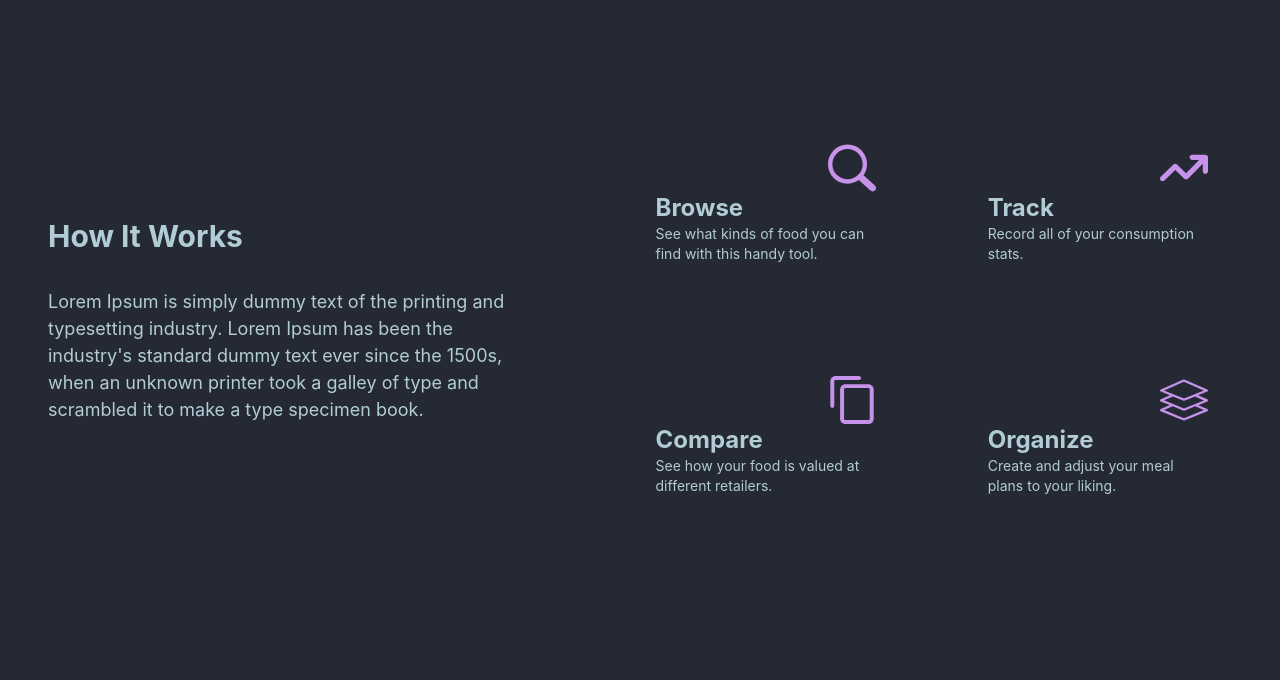
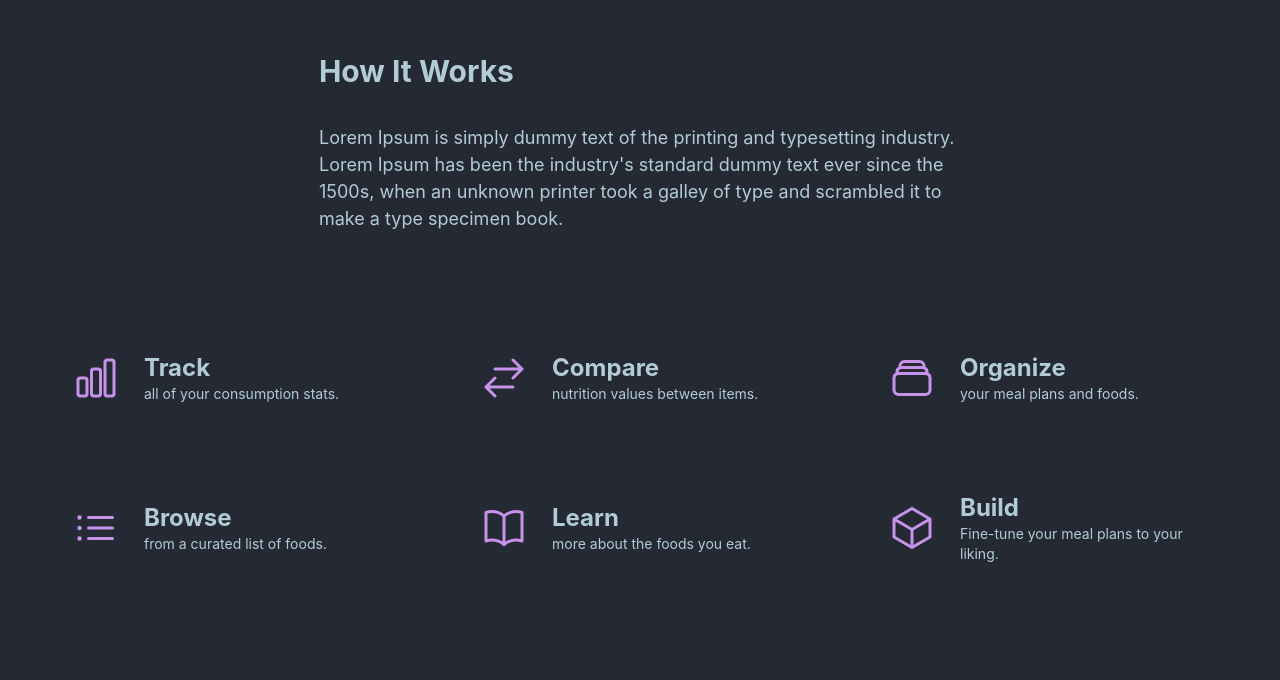
Before and after one commit to DanielCW7/food-finder, a React (Create React App) app: page / in a window 1280 px wide. Shown: the part 880-1560 px from the top of the page. Built offline with nearby package versions, Linux system fonts and the light colour scheme.

Commit message:
STYLE(about): restyle and add blocks to 'about' section

```diff
--- a/src/components/about.js
+++ b/src/components/about.js
@@ -4,7 +4,7 @@
 const About = () => {
     return (
         <div className="bg-base-200 min-h-screen flex flex-col justify-center">
-            <div className="container mx-auto flex flex-col lg:flex-row">
+            <div className="container mx-auto flex flex-col">
 
                 <div className="mx-auto flex items-center max-w-max">
                     <div className="block prose lg:prose-lg p-8 lg:p-12">
@@ -19,32 +19,79 @@ const About = () => {
                 </div>
 
                 {/* cards section */}
-                <div className="grid gap-8 p-8 grid-cols-1 md:grid-cols-2">
+                <div className="grid gap-2 p-8 grid-cols-2 lg:grid-cols-3">
 
-                    <div className="lg:max-w-sm transition-all p-10 rounded hover:bg-base-300 cursor-pointer">
-                        <svg className="ml-auto h-12 w-12 fill-accent" x="0px" y="0px" viewBox="0 0 122.879 119.799"><g><path d="M49.988,0h0.016v0.007C63.803,0.011,76.298,5.608,85.34,14.652c9.027,9.031,14.619,21.515,14.628,35.303h0.007v0.033v0.04 h-0.007c-0.005,5.557-0.917,10.905-2.594,15.892c-0.281,0.837-0.575,1.641-0.877,2.409v0.007c-1.446,3.66-3.315,7.12-5.547,10.307 l29.082,26.139l0.018,0.016l0.157,0.146l0.011,0.011c1.642,1.563,2.536,3.656,2.649,5.78c0.11,2.1-0.543,4.248-1.979,5.971 l-0.011,0.016l-0.175,0.203l-0.035,0.035l-0.146,0.16l-0.016,0.021c-1.565,1.642-3.654,2.534-5.78,2.646 c-2.097,0.111-4.247-0.54-5.971-1.978l-0.015-0.011l-0.204-0.175l-0.029-0.024L78.761,90.865c-0.88,0.62-1.778,1.209-2.687,1.765 c-1.233,0.755-2.51,1.466-3.813,2.115c-6.699,3.342-14.269,5.222-22.272,5.222v0.007h-0.016v-0.007 c-13.799-0.004-26.296-5.601-35.338-14.645C5.605,76.291,0.016,63.805,0.007,50.021H0v-0.033v-0.016h0.007 c0.004-13.799,5.601-26.296,14.645-35.338C23.683,5.608,36.167,0.016,49.955,0.007V0H49.988L49.988,0z M50.004,11.21v0.007h-0.016 h-0.033V11.21c-10.686,0.007-20.372,4.35-27.384,11.359C15.56,29.578,11.213,39.274,11.21,49.973h0.007v0.016v0.033H11.21 c0.007,10.686,4.347,20.367,11.359,27.381c7.009,7.012,16.705,11.359,27.403,11.361v-0.007h0.016h0.033v0.007 c10.686-0.007,20.368-4.348,27.382-11.359c7.011-7.009,11.358-16.702,11.36-27.4h-0.006v-0.016v-0.033h0.006 c-0.006-10.686-4.35-20.372-11.358-27.384C70.396,15.56,60.703,11.213,50.004,11.21L50.004,11.21z"/></g></svg>
-                        <h3 className="text-2xl font-bold"> Browse </h3>
-                        <p className="text-sm"> See what kinds of food you can find with this handy tool. </p>
+                    <div className="lg:max-w-sm transition-all p-8 sm:p-10 rounded-xl hover:bg-base-300 cursor-pointer flex flex-col sm:flex-row">
+                        <div className="my-auto mr-6">
+                            <svg xmlns="http://www.w3.org/2000/svg" fill="none" viewBox="0 0 24 24" strokeWidth={1.5} stroke="currentColor" className="w-8 h-8 sm:w-12 sm:h-12 stroke-accent">
+                                <path strokeLinecap="round" strokeLinejoin="round" d="M3 13.125C3 12.504 3.504 12 4.125 12h2.25c.621 0 1.125.504 1.125 1.125v6.75C7.5 20.496 6.996 21 6.375 21h-2.25A1.125 1.125 0 0 1 3 19.875v-6.75ZM9.75 8.625c0-.621.504-1.125 1.125-1.125h2.25c.621 0 1.125.504 1.125 1.125v11.25c0 .621-.504 1.125-1.125 1.125h-2.25a1.125 1.125 0 0 1-1.125-1.125V8.625ZM16.5 4.125c0-.621.504-1.125 1.125-1.125h2.25C20.496 3 21 3.504 21 4.125v15.75c0 .621-.504 1.125-1.125 1.125h-2.25a1.125 1.125 0 0 1-1.125-1.125V4.125Z" />
+                            </svg>
+                        </div>
+                        <div className="my-auto">
+                            <h3 className="text-2xl font-bold"> Track </h3>
+                            <p className="text-xs sm:text-sm"> all of your consumption stats. </p>
+                        </div>
                     </div>
 
-                    <div className="lg:max-w-sm transition-all p-10 rounded hover:bg-base-300 cursor-pointer">
-                        <svg className="ml-auto h-12 w-12 fill-accent" x="0px" y="0px" viewBox="0 0 122.88 68.04"><g><path d="M2.03,56.52c-2.66,2.58-2.72,6.83-0.13,9.49c2.58,2.66,6.83,2.72,9.49,0.13l27.65-26.98l23.12,22.31 c2.67,2.57,6.92,2.49,9.49-0.18l37.77-38.22v19.27c0,3.72,3.01,6.73,6.73,6.73s6.73-3.01,6.73-6.73V6.71h-0.02 c0-1.74-0.67-3.47-2-4.78c-1.41-1.39-3.29-2.03-5.13-1.91H82.4c-3.72,0-6.73,3.01-6.73,6.73c0,3.72,3.01,6.73,6.73,6.73h17.63 L66.7,47.2L43.67,24.97c-2.6-2.5-6.73-2.51-9.33,0.03L2.03,56.52L2.03,56.52z"/></g></svg>
-                        <h3 className="text-2xl font-bold"> Track </h3>
-                        <p className="text-sm"> Record all of your consumption stats. </p>
+                    <div className="lg:max-w-sm transition-all p-8 sm:p-10 rounded-xl hover:bg-base-300 cursor-pointer flex flex-col sm:flex-row">
+                        <div className="my-auto mr-6">
+                            <svg xmlns="http://www.w3.org/2000/svg" fill="none" viewBox="0 0 24 24" strokeWidth={1.5} stroke="currentColor" className="w-8 h-8 sm:w-12 sm:h-12 stroke-accent">
+                                <path strokeLinecap="round" strokeLinejoin="round" d="M7.5 21 3 16.5m0 0L7.5 12M3 16.5h13.5m0-13.5L21 7.5m0 0L16.5 12M21 7.5H7.5" />
+                            </svg>
+                        </div>
+                        <div className="my-auto">
+                            <h3 className="text-2xl font-bold"> Compare </h3>
+                            <p className="text-xs sm:text-sm"> nutrition values between items. </p>
+                        </div>
                     </div>
 
-                    <div className="lg:max-w-sm transition-all p-10 rounded hover:bg-base-300 cursor-pointer">
-                    <svg className="ml-auto h-12 w-12 fill-accent" x="0px" y="0px" viewBox="0 0 111.07 122.88"><g><path class="st0" d="M97.67,20.81L97.67,20.81l0.01,0.02c3.7,0.01,7.04,1.51,9.46,3.93c2.4,2.41,3.9,5.74,3.9,9.42h0.02v0.02v75.28 v0.01h-0.02c-0.01,3.68-1.51,7.03-3.93,9.46c-2.41,2.4-5.74,3.9-9.42,3.9v0.02h-0.02H38.48h-0.01v-0.02 c-3.69-0.01-7.04-1.5-9.46-3.93c-2.4-2.41-3.9-5.74-3.91-9.42H25.1c0-25.96,0-49.34,0-75.3v-0.01h0.02 c0.01-3.69,1.52-7.04,3.94-9.46c2.41-2.4,5.73-3.9,9.42-3.91v-0.02h0.02C58.22,20.81,77.95,20.81,97.67,20.81L97.67,20.81z M0.02,75.38L0,13.39v-0.01h0.02c0.01-3.69,1.52-7.04,3.93-9.46c2.41-2.4,5.74-3.9,9.42-3.91V0h0.02h59.19 c7.69,0,8.9,9.96,0.01,10.16H13.4h-0.02v-0.02c-0.88,0-1.68,0.37-2.27,0.97c-0.59,0.58-0.96,1.4-0.96,2.27h0.02v0.01v3.17 c0,19.61,0,39.21,0,58.81C10.17,83.63,0.02,84.09,0.02,75.38L0.02,75.38z M100.91,109.49V34.2v-0.02h0.02 c0-0.87-0.37-1.68-0.97-2.27c-0.59-0.58-1.4-0.96-2.28-0.96v0.02h-0.01H38.48h-0.02v-0.02c-0.88,0-1.68,0.38-2.27,0.97 c-0.59,0.58-0.96,1.4-0.96,2.27h0.02v0.01v75.28v0.02h-0.02c0,0.88,0.38,1.68,0.97,2.27c0.59,0.59,1.4,0.96,2.27,0.96v-0.02h0.01 h59.19h0.02v0.02c0.87,0,1.68-0.38,2.27-0.97c0.59-0.58,0.96-1.4,0.96-2.27L100.91,109.49L100.91,109.49L100.91,109.49 L100.91,109.49z"/></g></svg>
-                        <h3 className="text-2xl font-bold"> Compare </h3>
-                        <p className="text-sm"> See how your food is valued at different retailers. </p>
+                    <div className="lg:max-w-sm transition-all p-8 sm:p-10 rounded-xl hover:bg-base-300 cursor-pointer flex flex-col sm:flex-row">
+                        <div className="my-auto mr-6">
+                            <svg xmlns="http://www.w3.org/2000/svg" fill="none" viewBox="0 0 24 24" strokeWidth={1.5} stroke="currentColor" className="w-8 h-8 sm:w-12 sm:h-12 stroke-accent">
+                                <path strokeLinecap="round" strokeLinejoin="round" d="M6 6.878V6a2.25 2.25 0 0 1 2.25-2.25h7.5A2.25 2.25 0 0 1 18 6v.878m-12 0c.235-.083.487-.128.75-.128h10.5c.263 0 .515.045.75.128m-12 0A2.25 2.25 0 0 0 4.5 9v.878m13.5-3A2.25 2.25 0 0 1 19.5 9v.878m0 0a2.246 2.246 0 0 0-.75-.128H5.25c-.263 0-.515.045-.75.128m15 0A2.25 2.25 0 0 1 21 12v6a2.25 2.25 0 0 1-2.25 2.25H5.25A2.25 2.25 0 0 1 3 18v-6c0-.98.626-1.813 1.5-2.122" />
+                            </svg>
+                        </div>
+                        <div className="my-auto">
+                            <h3 className="text-2xl font-bold"> Organize </h3>
+                            <p className="text-xs sm:text-sm"> your meal plans and foods. </p>
+                        </div>
                     </div>
 
-                    <div className="lg:max-w-sm transition-all p-10 rounded hover:bg-base-300 cursor-pointer">
-                        <svg className="ml-auto h-12 w-12 fill-accent" x="0px" y="0px" viewBox="0 0 122.88 105.02"><g><path d="M97.25,40.58l23.85,10.28c1.48,0.64,2.17,2.36,1.53,3.85c-0.32,0.75-0.93,1.3-1.63,1.57l-23.19,9.39l23.29,10.04 c1.48,0.64,2.17,2.36,1.53,3.84c-0.32,0.75-0.93,1.3-1.63,1.57l-58.52,23.69c-0.73,0.3-1.52,0.27-2.2,0L1.83,81.05 c-1.5-0.61-2.22-2.31-1.61-3.81c0.33-0.82,0.99-1.4,1.76-1.67l22.97-9.96l-23.12-9.4c-1.5-0.61-2.22-2.31-1.61-3.81 c0.33-0.82,0.99-1.4,1.76-1.67l23.53-10.21L1.83,30.9c-1.5-0.61-2.22-2.31-1.61-3.81c0.33-0.82,0.99-1.4,1.76-1.67L60.02,0.24 c0.77-0.33,1.6-0.31,2.31,0l0-0.01l58.77,25.32c1.48,0.64,2.17,2.36,1.53,3.84c-0.32,0.75-0.93,1.3-1.63,1.57L97.25,40.58 L97.25,40.58z M112.36,53.47l-22.73-9.79L62.49,54.66c-0.73,0.3-1.52,0.27-2.2,0L33.08,43.6L10.47,53.4L61.39,74.1L112.36,53.47 L112.36,53.47z M90.19,68.75l-27.7,11.21c-0.73,0.3-1.52,0.27-2.2,0L32.52,68.68l-22.05,9.56l50.92,20.69l50.97-20.63L90.19,68.75 L90.19,68.75z M61.17,6.1l-50.7,21.99l50.92,20.69l50.97-20.63L61.17,6.1L61.17,6.1z"/></g></svg>
-                        <h3 className="text-2xl font-bold"> Organize </h3>
-                        <p className="text-sm"> Create and adjust your meal plans to your liking. </p>
+                    <div className="lg:max-w-sm transition-all p-8 sm:p-10 rounded-xl hover:bg-base-300 cursor-pointer flex flex-col sm:flex-row">
+                        <div className="my-auto mr-6">
+                            <svg xmlns="http://www.w3.org/2000/svg" viewBox="0 0 24 24" strokeWidth={1.5} stroke="currentColor" className="w-8 h-8 sm:w-12 sm:h-12 stroke-accent">
+                                <path strokeLinecap="round" strokeLinejoin="round" d="M8.25 6.75h12M8.25 12h12m-12 5.25h12M3.75 6.75h.007v.008H3.75V6.75Zm.375 0a.375.375 0 1 1-.75 0 .375.375 0 0 1 .75 0ZM3.75 12h.007v.008H3.75V12Zm.375 0a.375.375 0 1 1-.75 0 .375.375 0 0 1 .75 0Zm-.375 5.25h.007v.008H3.75v-.008Zm.375 0a.375.375 0 1 1-.75 0 .375.375 0 0 1 .75 0Z" />
+                            </svg>
+                        </div>
+                        <div className="my-auto">
+                            <h3 className="text-2xl font-bold"> Browse </h3>
+                            <p className="text-xs sm:text-sm"> from a curated list of foods. </p>
+                        </div>
                     </div>
 
+                    <div className="lg:max-w-sm transition-all p-8 sm:p-10 rounded-xl hover:bg-base-300 cursor-pointer flex flex-col sm:flex-row">
+                        <div className="my-auto mr-6">
+                            <svg xmlns="http://www.w3.org/2000/svg" fill="none" viewBox="0 0 24 24" strokeWidth={1.5} stroke="currentColor" className="w-8 h-8 sm:w-12 sm:h-12 stroke-accent">
+                                <path strokeLinecap="round" strokeLinejoin="round" d="M12 6.042A8.967 8.967 0 0 0 6 3.75c-1.052 0-2.062.18-3 .512v14.25A8.987 8.987 0 0 1 6 18c2.305 0 4.408.867 6 2.292m0-14.25a8.966 8.966 0 0 1 6-2.292c1.052 0 2.062.18 3 .512v14.25A8.987 8.987 0 0 0 18 18a8.967 8.967 0 0 0-6 2.292m0-14.25v14.25" />
+                            </svg>
+                        </div>
+                        <div className="my-auto">
+                            <h3 className="text-2xl font-bold"> Learn </h3>
+                            <p className="text-xs sm:text-sm"> more about the foods you eat. </p>
+                        </div>
+                    </div>
+
+                    <div className="lg:max-w-sm transition-all p-8 sm:p-10 rounded-xl hover:bg-base-300 cursor-pointer flex flex-col sm:flex-row">
+                        <div className="my-auto mr-6">
+                            <svg xmlns="http://www.w3.org/2000/svg" fill="none" viewBox="0 0 24 24" strokeWidth={1.5} stroke="currentColor" className="w-8 h-8 sm:w-12 sm:h-12 stroke-accent">
+                                <path strokeLinecap="round" strokeLinejoin="round" d="m21 7.5-9-5.25L3 7.5m18 0-9 5.25m9-5.25v9l-9 5.25M3 7.5l9 5.25M3 7.5v9l9 5.25m0-9v9" />
+                            </svg>
+                        </div>
+                        <div className="my-auto">
+                            <h3 className="text-2xl font-bold"> Build </h3>
+                            <p className="text-xs sm:text-sm"> Fine-tune your meal plans to your liking. </p>
+                        </div>
+                    </div>
                 </div>
             </div>
         </div>
```
